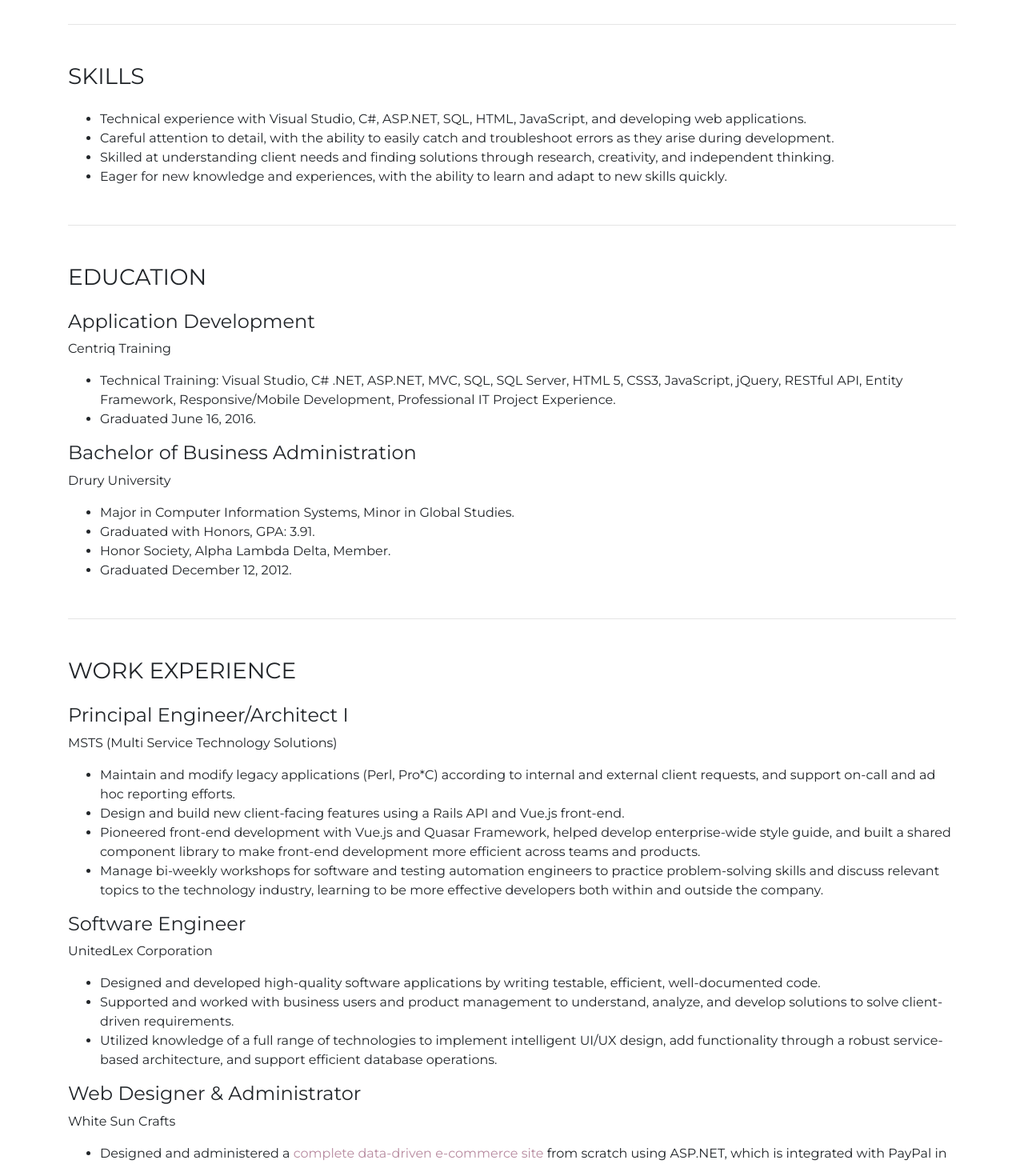
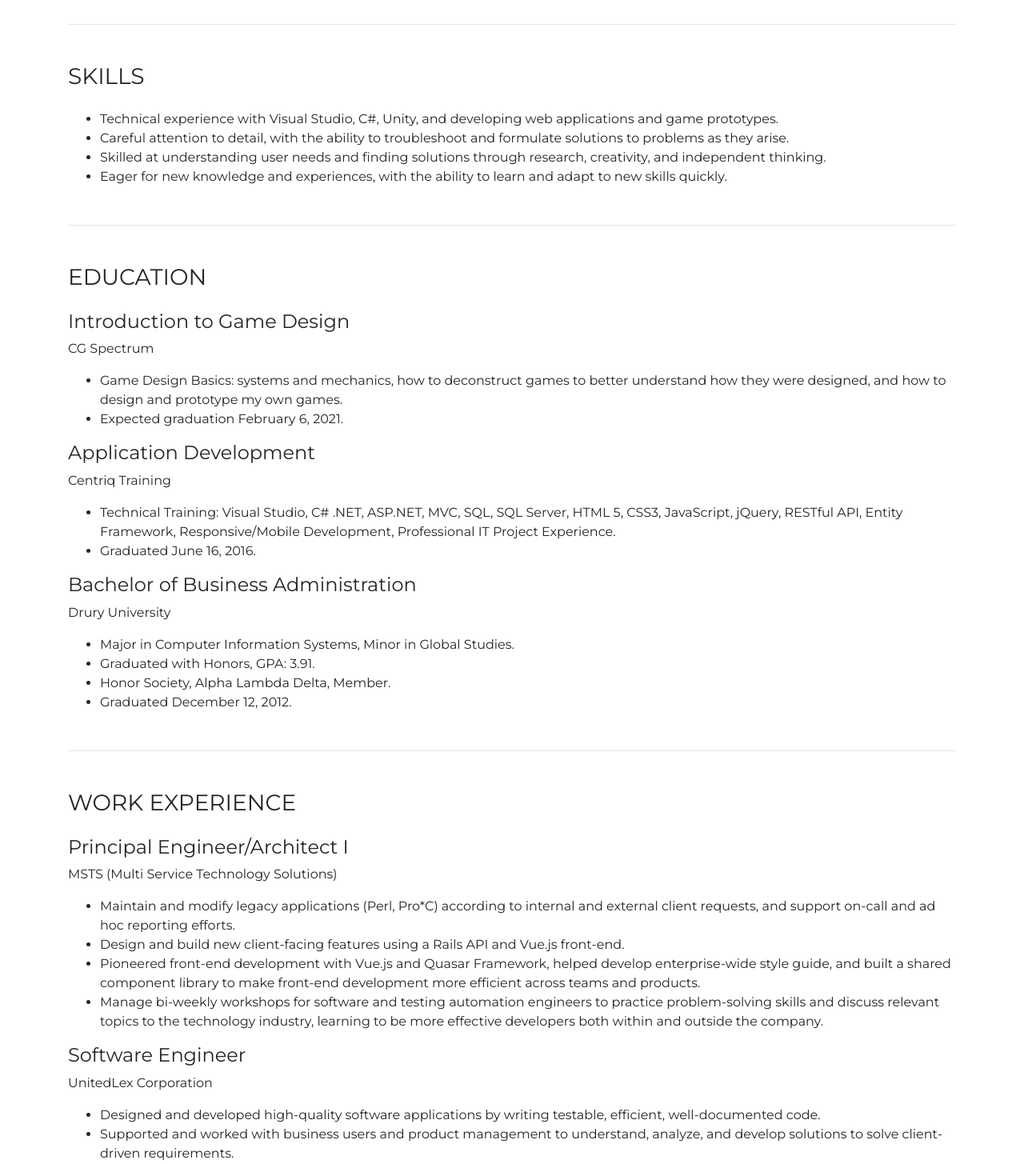
Before and after one commit to anigrams-productions/portfolio, a Vue app: page /#/resume in a window 1280 px wide. Shown: the part 160-1615 px from the top of the page at 80% size. Built offline with nearby package versions, Linux system fonts and the light colour scheme.

Commit message:
Update Resume

```diff
--- a/src/components/About.vue
+++ b/src/components/About.vue
@@ -22,10 +22,9 @@
       </p>
 
       <p>
-        Looking to get back to my roots in game design, I started taking classes at CG Spectrum, where I'm
+        Looking to get back to my roots in game design, I've been taking classes at CG Spectrum, where I'm
         learning the fundamentals of game design from industry professionals and getting practical experience
-        designing and prototyping my own games. I'm currently in the market for a level/world or technical designer
-        position in the greater Seattle, WA area.
+        designing and prototyping my own games.
       </p>
     </div>
   </div>
--- a/src/views/Resume.vue
+++ b/src/views/Resume.vue
@@ -3,7 +3,7 @@
     <div class="container pt-5 pb-5">
       <div class="position-relative">
         <b-button class="position-absolute top-0 right-0 text-white" variant="info"
-          href="http://anigrams.org/downloads/CeraWhiteResume.pdf" target="_blank">
+          href="/downloads/CeraWhiteResume.pdf" target="_blank">
           Download PDF
         </b-button>
         <h2 class="font-weight-bold mb-4">CERA A. WHITE</h2>
@@ -14,15 +14,25 @@
       <div class="text-left">
         <h3 class="mb-4">SKILLS</h3>
         <ul>
-          <li>Technical experience with Visual Studio, C#, ASP.NET, SQL, HTML, JavaScript, and developing web applications.</li>
-          <li>Careful attention to detail, with the ability to easily catch and troubleshoot errors as they arise during development.</li>
-          <li>Skilled at understanding client needs and finding solutions through research, creativity, and independent thinking.</li>
+          <li>Technical experience with Visual Studio, C#, Unity, and developing web applications and game prototypes.</li>
+          <li>Careful attention to detail, with the ability to troubleshoot and formulate solutions to problems as they arise.</li>
+          <li>Skilled at understanding user needs and finding solutions through research, creativity, and independent thinking.</li>
           <li>Eager for new knowledge and experiences, with the ability to learn and adapt to new skills quickly.</li>
         </ul>
 
         <hr class="mt-5 mb-5" />
 
         <h3 class="mb-4">EDUCATION</h3>
+
+        <h4>Introduction to Game Design</h4>
+        <p>CG Spectrum</p>
+        <ul>
+          <li>
+            Game Design Basics: systems and mechanics, how to deconstruct games to better understand how they were designed,
+            and how to design and prototype my own games.
+          </li>
+          <li>Expected graduation February 6, 2021.</li>
+        </ul>
 
         <h4>Application Development</h4>
         <p>Centriq Training</p>
@@ -76,8 +86,8 @@
             Supported and worked with business users and product management to understand, analyze, and develop solutions to solve client-driven requirements.
           </li>
           <li>
-            Utilized knowledge of a full range of technologies to implement intelligent UI/UX design, add functionality through a robust service-based
-            architecture, and support efficient database operations.
+            Utilized knowledge of a full range of technologies to implement intelligent UI/UX design, added functionality through a robust service-based
+            architecture, and supported efficient database operations.
           </li>
         </ul>
 
```
Also changed, not shown: 1 other file (tests, documents, lock files or other folders).
